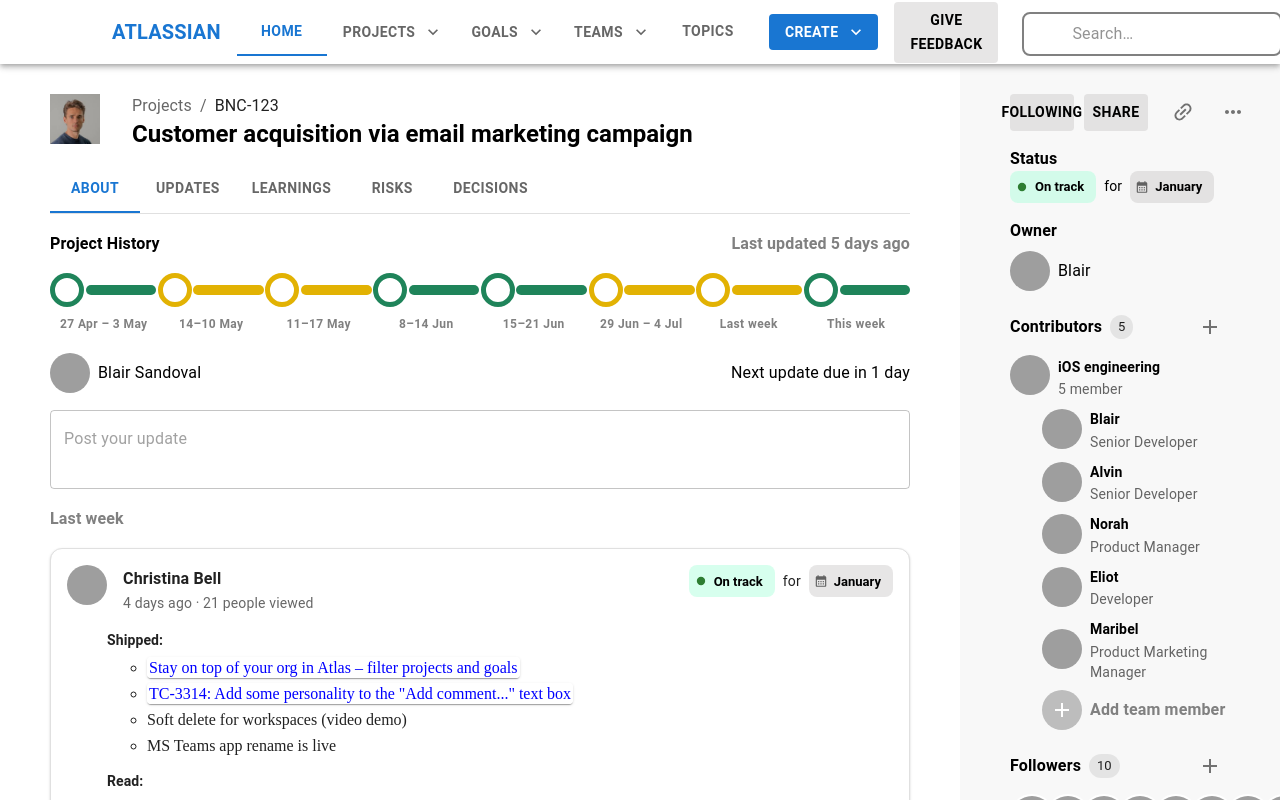
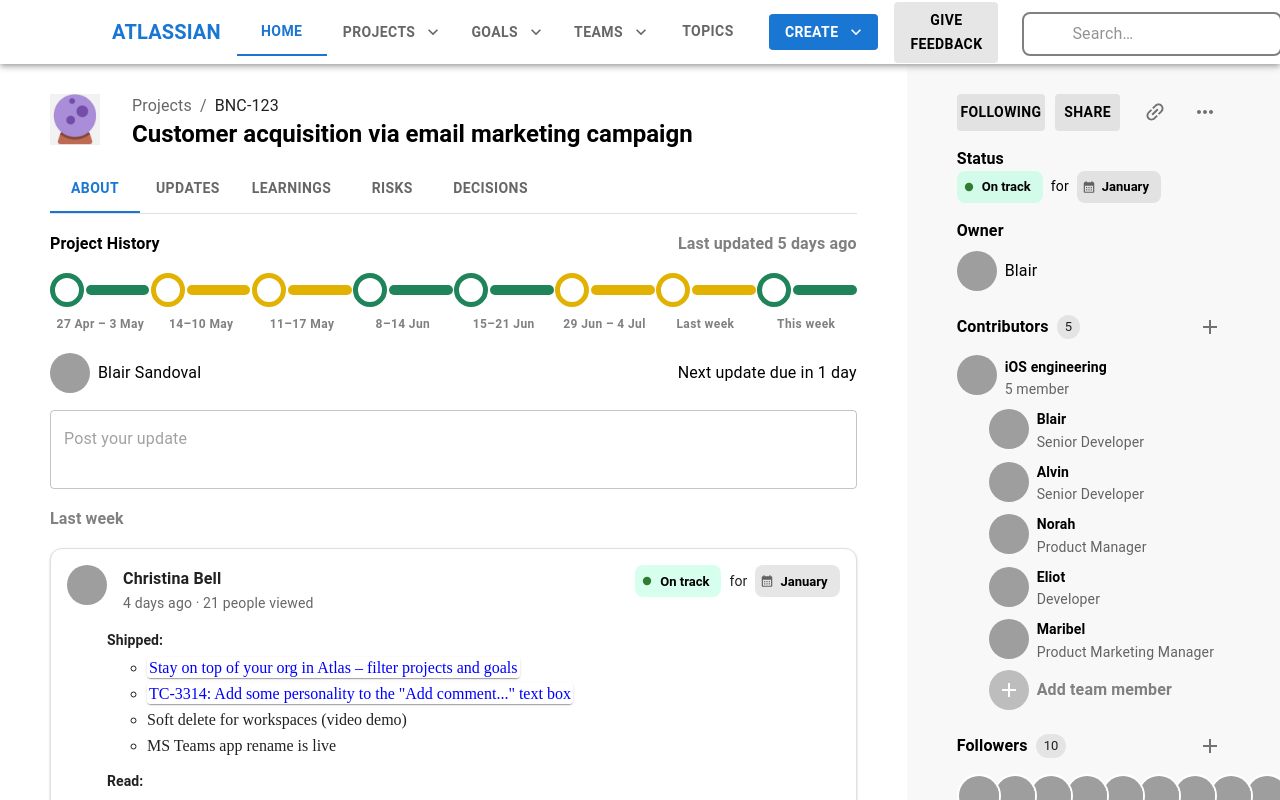
Before and after one commit to himanshupansuriya-gnwebsoft/atlassian_page, a React (Vite) app: page / in a window 1280 px wide. Shown: the top 800 px of the page. Built offline with nearby package versions, Linux system fonts and the light colour scheme; grey boxes are pictures that could not be loaded; some icons are missing.

Commit message:
complete screen

```diff
--- a/src/components/Sidebar/RightSidebar.tsx
+++ b/src/components/Sidebar/RightSidebar.tsx
@@ -22,7 +22,7 @@
 export function RightSidebar() {
   return (
     <>
-      <Grid size={3} sx={{ height: "93vh", backgroundColor: "#aeaeae17" }}>
+      <Grid size={3.5} sx={{ height: "93vh", backgroundColor: "#aeaeae17" }}>
         <Box sx={{ margin: "30px 50px" }}>
           <Stack spacing={2}>
             <Stack direction="row">
--- a/src/components/mainComponent/DashboardScreen.tsx
+++ b/src/components/mainComponent/DashboardScreen.tsx
@@ -20,15 +20,15 @@
       {PrimarySearchAppBar()}
 
       <Grid container>
-        <Grid size={9} sx={{ height: "93vh" }}>
+        <Grid size={8.5} sx={{ height: "93vh" }}>
           <Box sx={{ margin: "30px 50px" }}>
             <Stack
               direction={{ xs: "column", sm: "row" }}
               spacing={{ xs: 1, sm: 2, md: 4 }}
             >
               {/* ---------------------------------------------------------------------------------------------------------------- */}
-              <Box>
-                <img src="src/assets/img/images.jpg" width={"50px"} />
+              <Box sx={{ borderRadius: "20px" }}>
+                <img src="src/assets/img/badge.jpg" width={"50px"} />
               </Box>
 
               <Stack>
```
Also changed, not shown: src/assets/img/badge.jpg (added), src/assets/img/download.jpg (added), src/components/customizedMenus/CustomizedMenus.tsx (added).
